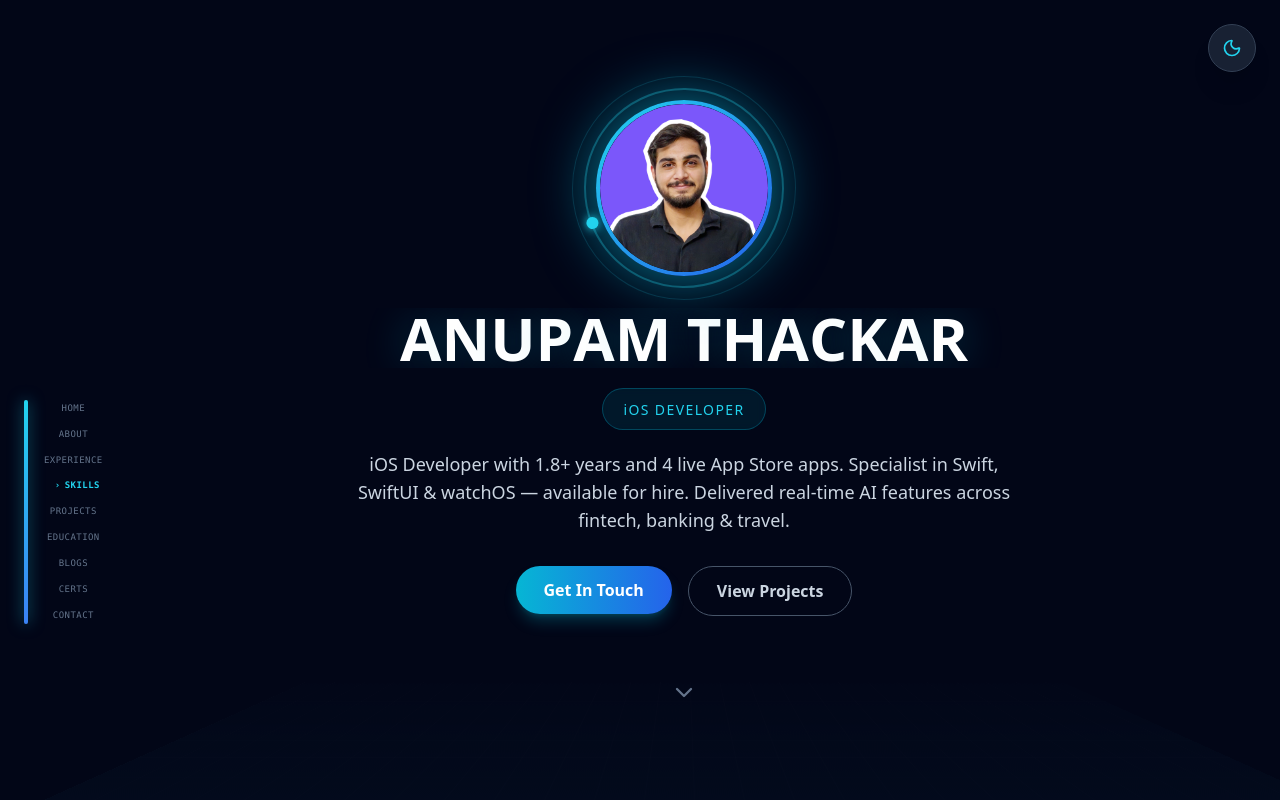
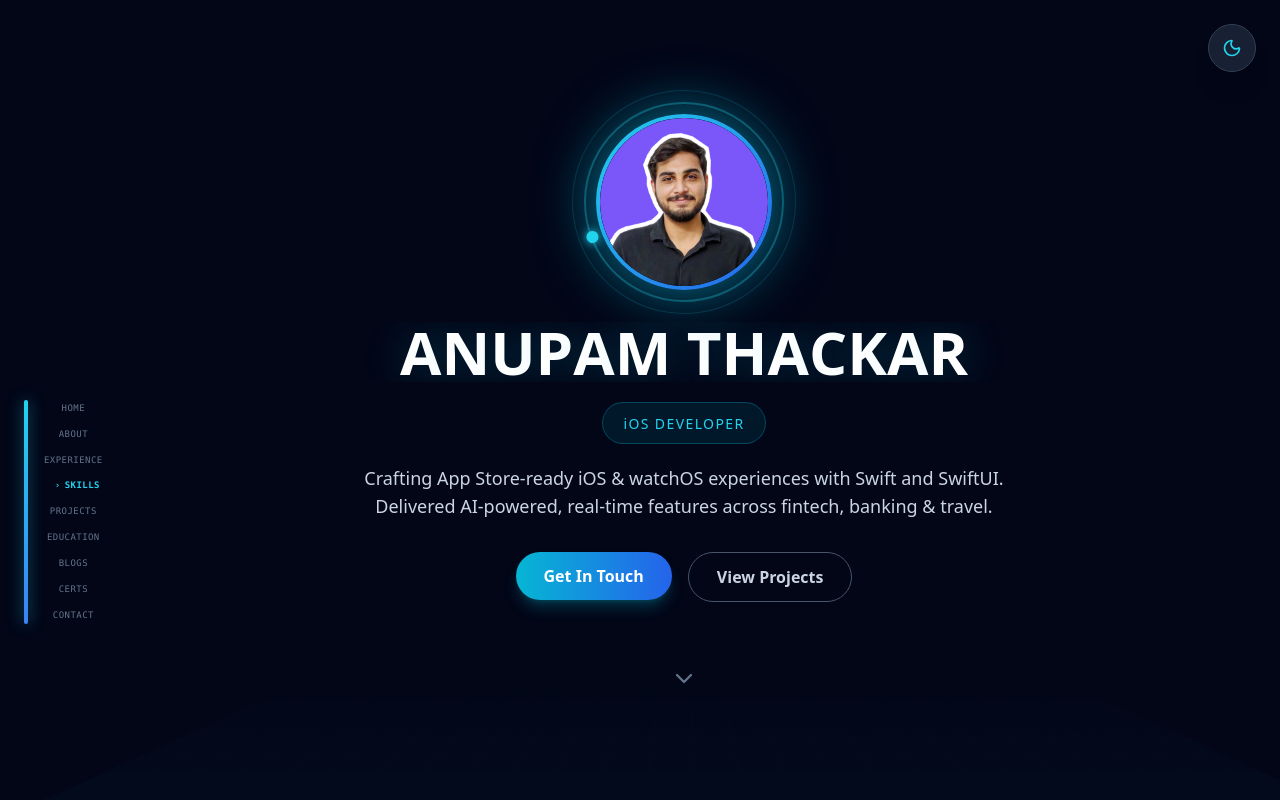
Before and after one commit to anupamthackar/my-portfolio, a React (Vite) app: page / in a window 1280 px wide. Shown: the top 800 px of the page. Built offline with nearby package versions, Linux system fonts and the light colour scheme.

Commit message:
Change Hero section details

```diff
--- a/src/App.tsx
+++ b/src/App.tsx
@@ -794,8 +794,8 @@ function App() {
             animate={{ opacity: 1 }}
             transition={{ delay: 1.1 }}
           >
-            iOS Developer with 1.8+ years and 4 live App Store apps. Specialist in Swift, SwiftUI &amp; watchOS —
-            available for hire. Delivered real-time AI features across fintech, banking &amp; travel.
+            Crafting App Store-ready iOS & watchOS experiences with Swift and SwiftUI.
+  Delivered AI-powered, real-time features across fintech, banking & travel.
           </motion.p>
 
           {/* CTA Buttons */}
```
Also changed, not shown: 5 other files (tests, documents, lock files or other folders).
